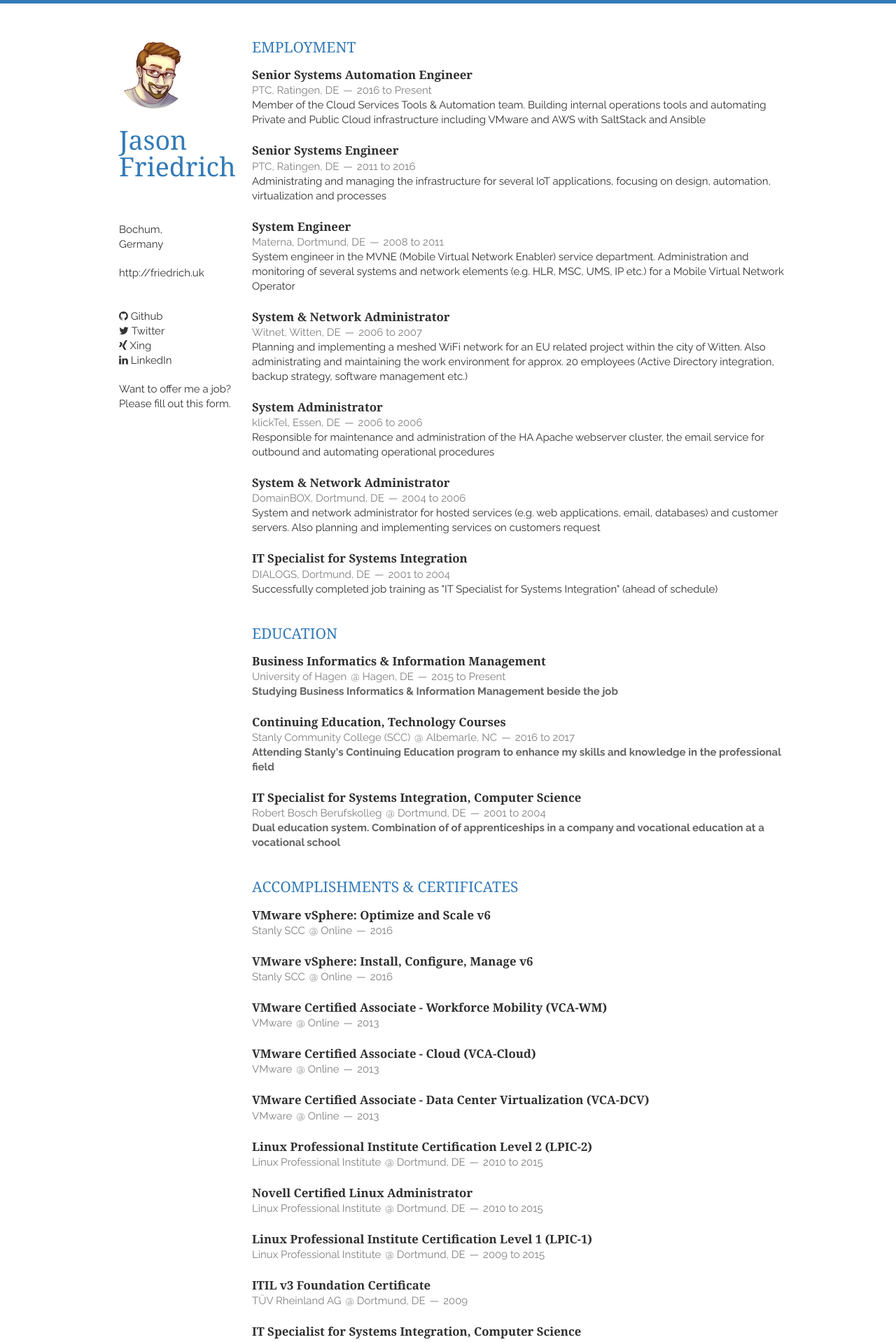
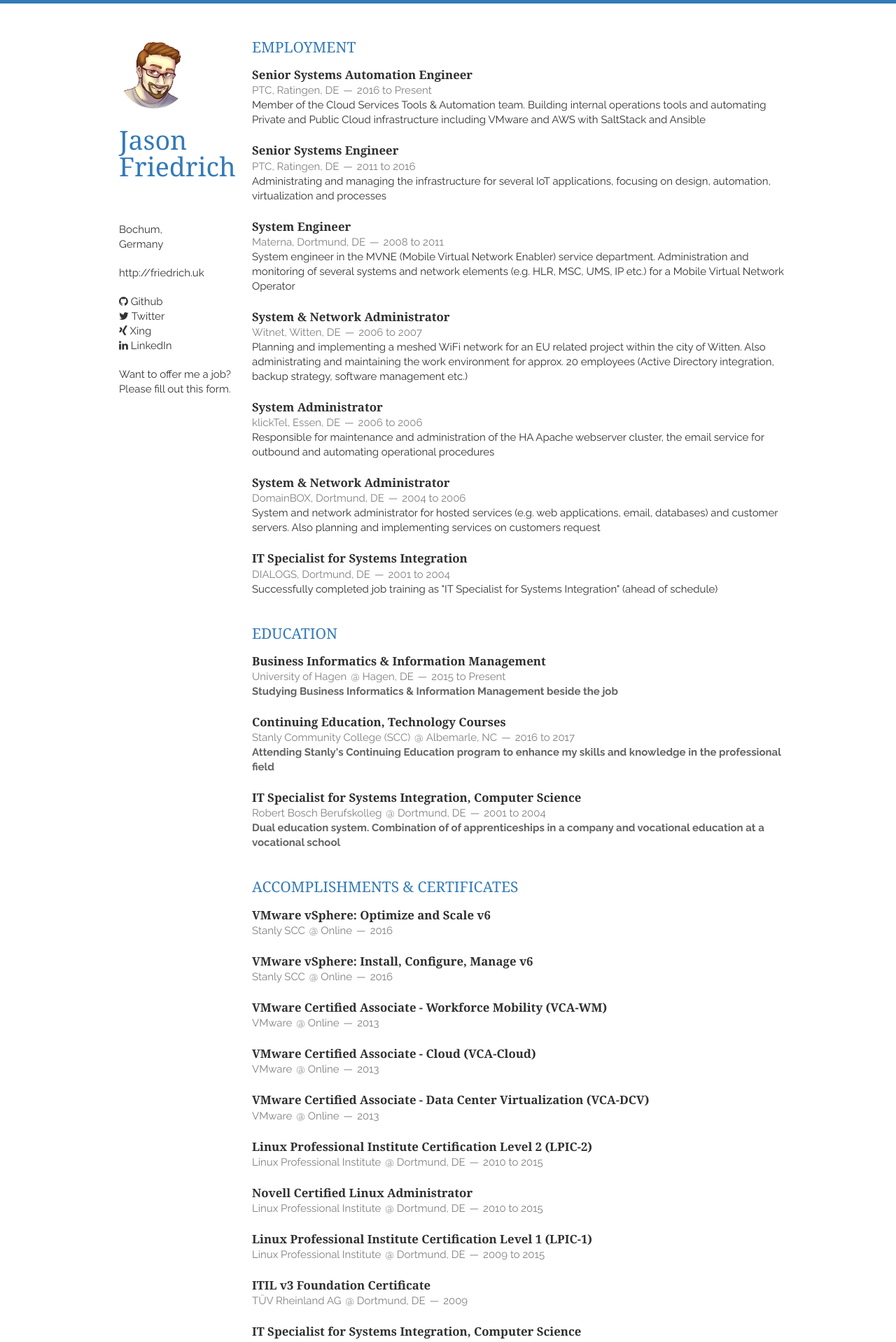
Before and after one commit to jbfriedrich/resume, a Jekyll site: the page built from index.html, in a window 1280 px wide. Shown: the top 1918 px of the page at 70% size. Built offline with Jekyll 4.4.1, drawn with Linux system fonts in a browser that asks for light colours; nearby versions of some CDN libraries.

Commit message:
Removed <br> to fix margin in left sidebar menu

```diff
--- a/_layouts/layout.html
+++ b/_layouts/layout.html
@@ -39,10 +39,10 @@
             </a>
         </address>
         <p>
-            <a href="{{ site.website_full }}">{{ site.website }}</a><br/>
+            <a href="{{ site.website_full }}">{{ site.website }}</a>
         </p>
         <p>
-            <a href="{{ site.email_full }}">{{ site.email }}</a><br/>
+            <!-- a href="{{ site.email_full }}">{{ site.email }}</a><br/ -->
             <a href="https://github.com/{{ site.github }}"><i class="fa fa-github"></i>&nbsp;Github</a><br />
             <a href="https://twitter.com/{{ site.twitter }}"><i class="fa fa-twitter"></i>&nbsp;Twitter</a><br />
             <a href="https://www.xing.com/profile/JasonBrian_Friedrich/"><i class="fa fa-xing"></i>&nbsp;Xing</a><br />
```
